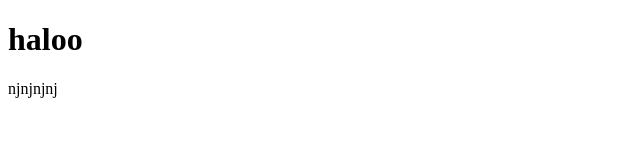
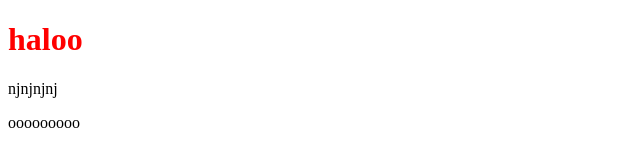
Before and after one commit to teruaki351/testproject, a plain HTML site: page index.html in a window 1280 px wide. Shown: the whole page, without its empty margins (0-640 px from the left). Drawn offline with Linux system fonts and the light colour scheme.

Commit message:
box作成

```diff
--- a/index.css
+++ b/index.css
@@ -0,0 +1,3 @@
+h1 {
+    color:red
+}
--- a/index.html
+++ b/index.html
@@ -9,5 +9,6 @@
 <body>
     <h1>haloo</h1>
     <p>njnjnjnj</p>
+    <div class="box">ooooooooo</div>
 </body>
 </html>
```
